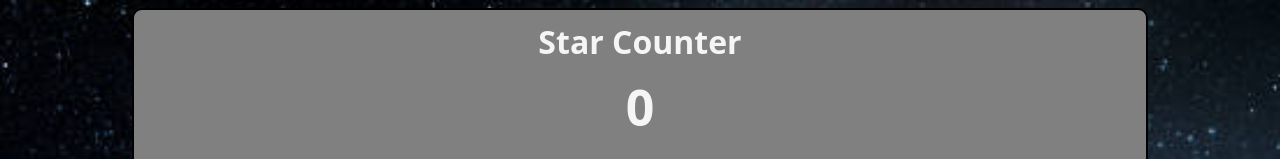
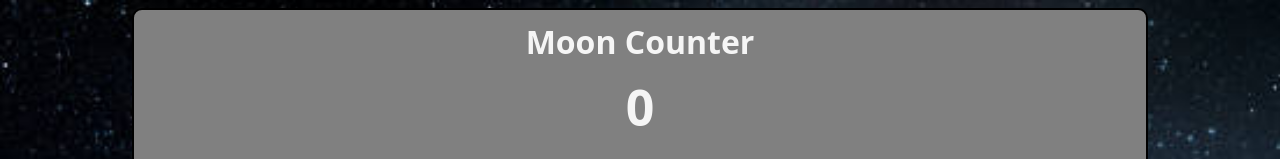
Before and after one commit to Joe-Sheridan-tech/People-Counter-App, a plain HTML site: page index.html in a window 1280 px wide. Shown: the top 159 px of the page. Drawn offline with Linux system fonts and the light colour scheme.

Commit message:
Update index.html
Changed <h1> element text to "Moon Counter".

```diff
--- a/index.html
+++ b/index.html
@@ -15,7 +15,7 @@
 <div class="container">
 <body>
 
-    <h1>Star Counter</h1>
+    <h1>Moon Counter</h1>
 
     <h2 id="count-el">0</h2>
 
```
